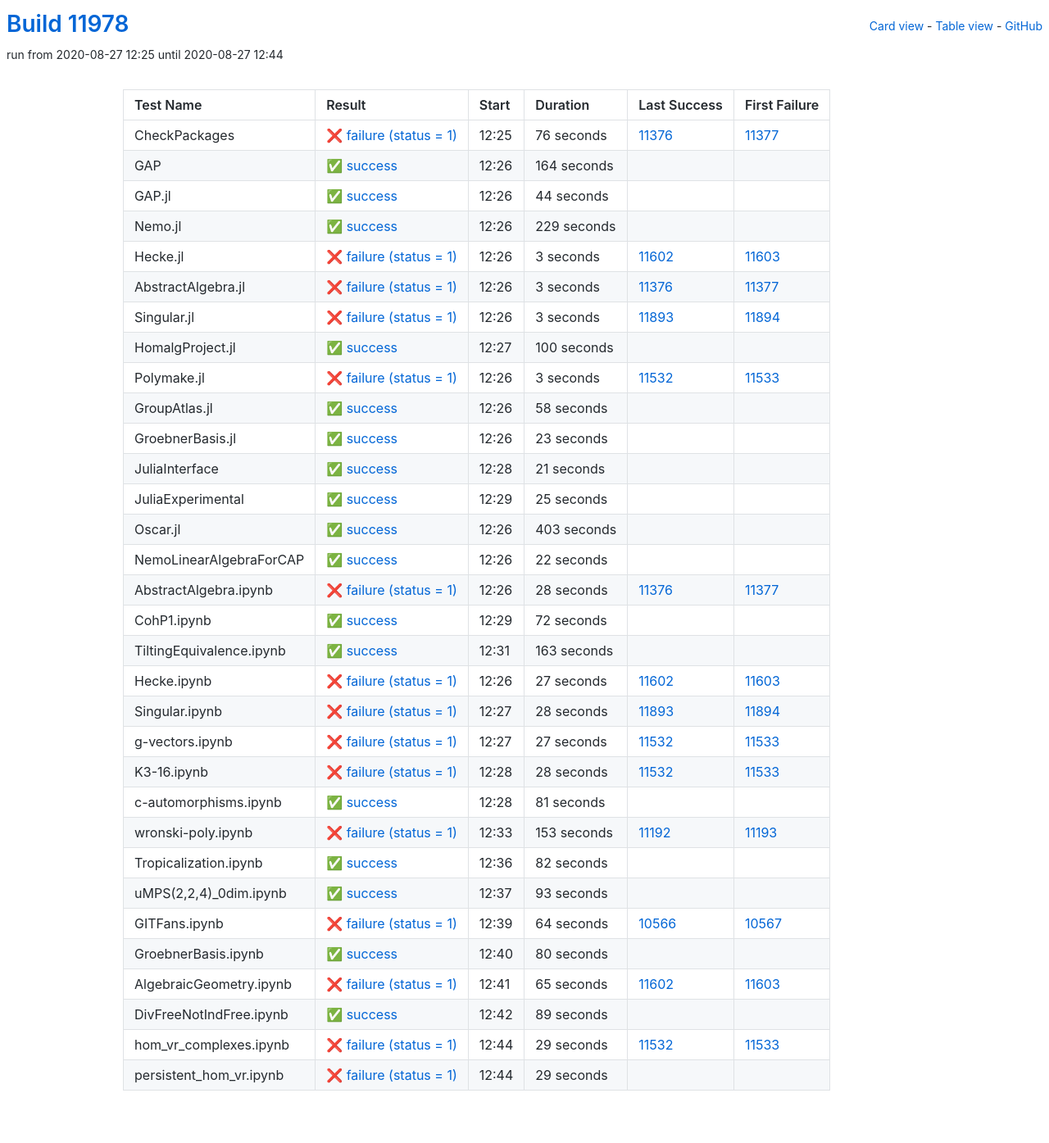
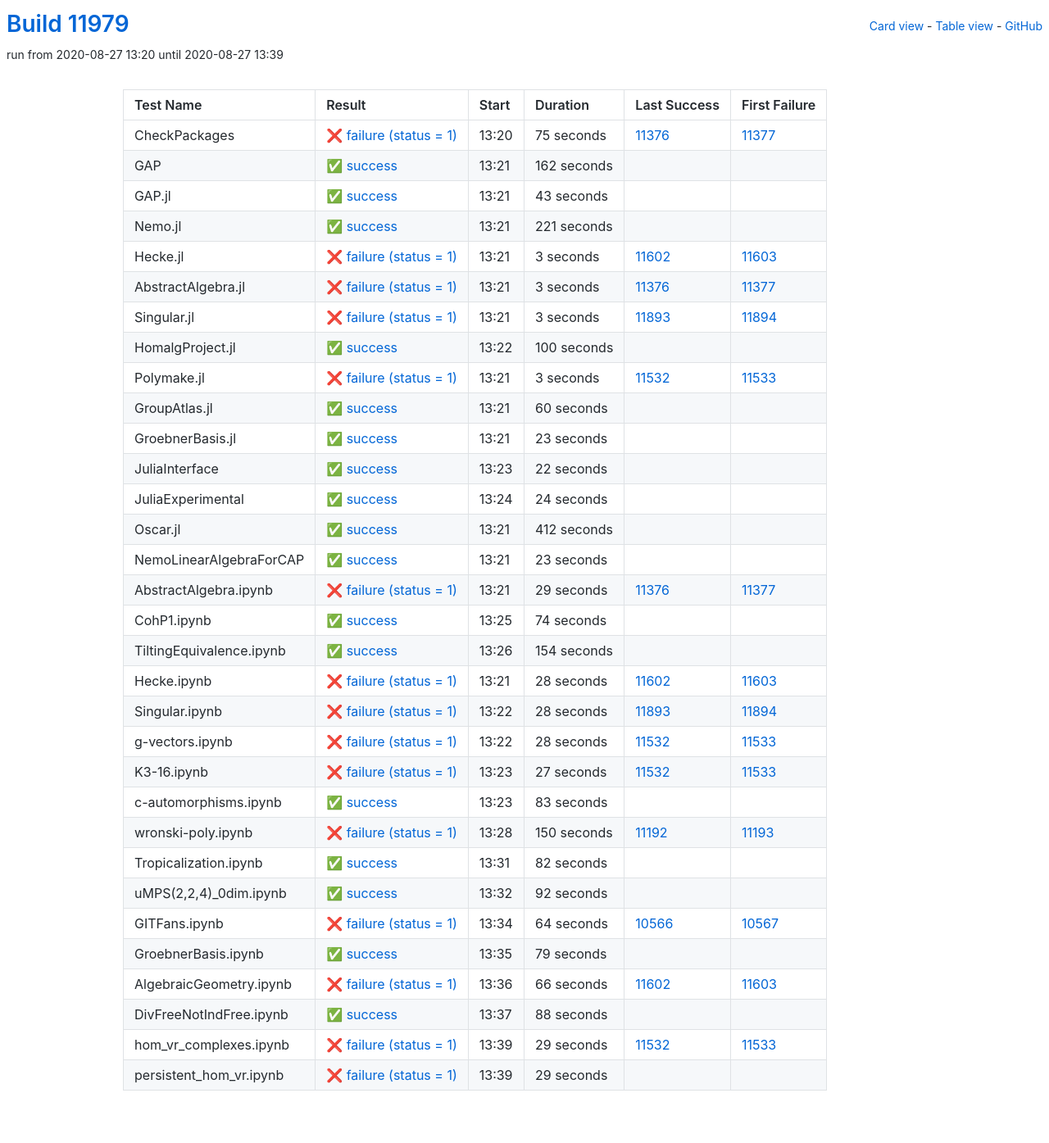
Before and after one commit to oscar-system/oscar-ci-status, a Jekyll site: the page built from table.html, in a window 1280 px wide. Shown: the whole page at 82% size. Built offline with Jekyll 4.4.1, drawn with Linux system fonts in a browser that asks for light colours.

Commit message:
Build #11979

```diff
--- a/_data/ci.yml
+++ b/_data/ci.yml
@@ -1,6 +1,6 @@
 ---
-build: 11978
-build_url: https://oscarci.mathematik.uni-kl.de/job/oscar/11978/
+build: 11979
+build_url: https://oscarci.mathematik.uni-kl.de/job/oscar/11979/
 job: oscar
 organization: oscar-system
 repo: oscar-ci-status
@@ -8,56 +8,56 @@
 tests:
 - name: CheckPackages
   id: checkpackages
-  log: https://oscarci.mathematik.uni-kl.de/job/oscar/11978/artifact/logs/build-11978/CheckPackages.log
-  start: 2020-08-27 12:25
+  log: https://oscarci.mathematik.uni-kl.de/job/oscar/11979/artifact/logs/build-11979/CheckPackages.log
+  start: 2020-08-27 13:20
   success: false
   exitcode: 1
   status: failure
-  duration: 76
+  duration: 75
   last_success: 11376
   last_success_url: https://oscarci.mathematik.uni-kl.de/job/oscar/11376/
   first_failure: 11377
   first_failure_url: https://oscarci.mathematik.uni-kl.de/job/oscar/11377/
 - name: GAP
   id: gap
-  log: https://oscarci.mathematik.uni-kl.de/job/oscar/11978/artifact/logs/build-11978/GAP.log
-  start: 2020-08-27 12:26
+  log: https://oscarci.mathematik.uni-kl.de/job/oscar/11979/artifact/logs/build-11979/GAP.log
+  start: 2020-08-27 13:21
   success: true
   exitcode: 0
   status: success
-  duration: 164
+  duration: 162
   last_success: false
   last_success_url:
   first_failure: false
   first_failure_url:
 - name: GAP.jl
   id: gap-jl
-  log: https://oscarci.mathematik.uni-kl.de/job/oscar/11978/artifact/logs/build-11978/GAP.jl.log
-  start: 2020-08-27 12:26
+  log: https://oscarci.mathematik.uni-kl.de/job/oscar/11979/artifact/logs/build-11979/GAP.jl.log
+  start: 2020-08-27 13:21
   success: true
   exitcode: 0
   status: success
-  duration: 44
+  duration: 43
   last_success: false
   last_success_url:
   first_failure: false
   first_failure_url:
 - name: Nemo.jl
   id: nemo-jl
-  log: https://oscarci.mathematik.uni-kl.de/job/oscar/11978/artifact/logs/build-11978/Nemo.jl.log
-  start: 2020-08-27 12:26
+  log: https://oscarci.mathematik.uni-kl.de/job/oscar/11979/artifact/logs/build-11979/Nemo.jl.log
+  start: 2020-08-27 13:21
   success: true
   exitcode: 0
   status: success
-  duration: 229
+  duration: 221
   last_success: false
   last_success_url:
   first_failure: false
   first_failure_url:
 - name: Hecke.jl
   id: hecke-jl
-  log: https://oscarci.mathematik.uni-kl.de/job/oscar/11978/artifact/logs/build-11978/Hecke.jl.log
-  start: 2020-08-27 12:26
+  log: https://oscarci.mathematik.uni-kl.de/job/oscar/11979/artifact/logs/build-11979/Hecke.jl.log
+  start: 2020-08-27 13:21
   success: false
   exitcode: 1
   status: failure
@@ -68,8 +68,8 @@
   first_failure_url: https://oscarci.mathematik.uni-kl.de/job/oscar/11603/
 - name: AbstractAlgebra.jl
   id: abstractalgebra-jl
-  log: https://oscarci.mathematik.uni-kl.de/job/oscar/11978/artifact/logs/build-11978/AbstractAlgebra.jl.log
-  start: 2020-08-27 12:26
+  log: https://oscarci.mathematik.uni-kl.de/job/oscar/11979/artifact/logs/build-11979/AbstractAlgebra.jl.log
+  start: 2020-08-27 13:21
   success: false
   exitcode: 1
   status: failure
@@ -80,8 +80,8 @@
   first_failure_url: https://oscarci.mathematik.uni-kl.de/job/oscar/11377/
 - name: Singular.jl
   id: singular-jl
-  log: https://oscarci.mathematik.uni-kl.de/job/oscar/11978/artifact/logs/build-11978/Singular.jl.log
-  start: 2020-08-27 12:26
+  log: https://oscarci.mathematik.uni-kl.de/job/oscar/11979/artifact/logs/build-11979/Singular.jl.log
+  start: 2020-08-27 13:21
   success: false
   exitcode: 1
   status: failure
@@ -92,8 +92,8 @@
   first_failure_url: https://oscarci.mathematik.uni-kl.de/job/oscar/11894/
 - name: HomalgProject.jl
   id: homalgproject-jl
-  log: https://oscarci.mathematik.uni-kl.de/job/oscar/11978/artifact/logs/build-11978/HomalgProject.jl.log
-  start: 2020-08-27 12:27
+  log: https://oscarci.mathematik.uni-kl.de/job/oscar/11979/artifact/logs/build-11979/HomalgProject.jl.log
+  start: 2020-08-27 13:22
   success: true
   exitcode: 0
   status: success
@@ -104,8 +104,8 @@
   first_failure_url:
 - name: Polymake.jl
   id: polymake-jl
-  log: https://oscarci.mathematik.uni-kl.de/job/oscar/11978/artifact/logs/build-11978/Polymake.jl.log
-  start: 2020-08-27 12:26
+  log: https://oscarci.mathematik.uni-kl.de/job/oscar/11979/artifact/logs/build-11979/Polymake.jl.log
+  start: 2020-08-27 13:21
   success: false
   exitcode: 1
   status: failure
@@ -116,20 +116,20 @@
   first_failure_url: https://oscarci.mathematik.uni-kl.de/job/oscar/11533/
 - name: GroupAtlas.jl
   id: groupatlas-jl
-  log: https://oscarci.mathematik.uni-kl.de/job/oscar/11978/artifact/logs/build-11978/GroupAtlas.jl.log
-  start: 2020-08-27 12:26
+  log: https://oscarci.mathematik.uni-kl.de/job/oscar/11979/artifact/logs/build-11979/GroupAtlas.jl.log
+  start: 2020-08-27 13:21
   success: true
   exitcode: 0
   status: success
-  duration: 58
+  duration: 60
   last_success: false
   last_success_url:
   first_failure: false
   first_failure_url:
 - name: GroebnerBasis.jl
   id: groebnerbasis-jl
-  log: https://oscarci.mathematik.uni-kl.de/job/oscar/11978/artifact/logs/build-11978/GroebnerBasis.jl.log
-  start: 2020-08-27 12:26
+  log: https://oscarci.mathematik.uni-kl.de/job/oscar/11979/artifact/logs/build-11979/GroebnerBasis.jl.log
+  start: 2020-08-27 13:21
   success: true
   exitcode: 0
   status: success
@@ -140,44 +140,8 @@
   first_failure_url:
 - name: JuliaInterface
   id: juliainterface
-  log: https://oscarci.mathematik.uni-kl.de/job/oscar/11978/artifact/logs/build-11978/JuliaInterface.log
-  start: 2020-08-27 12:28
-  success: true
-  exitcode: 0
-  status: success
-  duration: 21
-  last_success: false
-  last_success_url:
-  first_failure: false
-  first_failure_url:
-- name: JuliaExperimental
-  id: juliaexperimental
-  log: https://oscarci.mathematik.uni-kl.de/job/oscar/11978/artifact/logs/build-11978/JuliaExperimental.log
-  start: 2020-08-27 12:29
-  success: true
-  exitcode: 0
-  status: success
-  duration: 25
-  last_success: false
-  last_success_url:
-  first_failure: false
-  first_failure_url:
-- name: Oscar.jl
-  id: oscar-jl
-  log: https://oscarci.mathematik.uni-kl.de/job/oscar/11978/artifact/logs/build-11978/Oscar.jl.log
-  start: 2020-08-27 12:26
-  success: true
-  exitcode: 0
-  status: success
-  duration: 403
-  last_success: false
-  last_success_url:
-  first_failure: false
-  first_failure_url:
-- name: NemoLinearAlgebraForCAP
-  id: nemolinearalgebraforcap
-  log: https://oscarci.mathematik.uni-kl.de/job/oscar/11978/artifact/logs/build-11978/NemoLinearAlgebraForCAP.log
-  start: 2020-08-27 12:26
+  log: https://oscarci.mathematik.uni-kl.de/job/oscar/11979/artifact/logs/build-11979/JuliaInterface.log
+  start: 2020-08-27 13:23
   success: true
   exitcode: 0
   status: success
@@ -186,58 +150,94 @@
   last_success_url:
   first_failure: false
   first_failure_url:
+- name: JuliaExperimental
+  id: juliaexperimental
+  log: https://oscarci.mathematik.uni-kl.de/job/oscar/11979/artifact/logs/build-11979/JuliaExperimental.log
+  start: 2020-08-27 13:24
+  success: true
+  exitcode: 0
+  status: success
+  duration: 24
+  last_success: false
+  last_success_url:
+  first_failure: false
+  first_failure_url:
+- name: Oscar.jl
+  id: oscar-jl
+  log: https://oscarci.mathematik.uni-kl.de/job/oscar/11979/artifact/logs/build-11979/Oscar.jl.log
+  start: 2020-08-27 13:21
+  success: true
+  exitcode: 0
+  status: success
+  duration: 412
+  last_success: false
+  last_success_url:
+  first_failure: false
+  first_failure_url:
+- name: NemoLinearAlgebraForCAP
+  id: nemolinearalgebraforcap
+  log: https://oscarci.mathematik.uni-kl.de/job/oscar/11979/artifact/logs/build-11979/NemoLinearAlgebraForCAP.log
+  start: 2020-08-27 13:21
+  success: true
+  exitcode: 0
+  status: success
+  duration: 23
+  last_success: false
+  last_success_url:
+  first_failure: false
+  first_failure_url:
 - name: AbstractAlgebra.ipynb
   id: abstractalgebra-ipynb
-  log: https://oscarci.mathematik.uni-kl.de/job/oscar/11978/artifact/logs/build-11978/AbstractAlgebra.ipynb.log
-  start: 2020-08-27 12:26
+  log: https://oscarci.mathematik.uni-kl.de/job/oscar/11979/artifact/logs/build-11979/AbstractAlgebra.ipynb.log
+  start: 2020-08-27 13:21
   success: false
   exitcode: 1
   status: failure
-  duration: 28
+  duration: 29
   last_success: 11376
   last_success_url: https://oscarci.mathematik.uni-kl.de/job/oscar/11376/
   first_failure: 11377
   first_failure_url: https://oscarci.mathematik.uni-kl.de/job/oscar/11377/
 - name: CohP1.ipynb
   id: cohp1-ipynb
-  log: https://oscarci.mathematik.uni-kl.de/job/oscar/11978/artifact/logs/build-11978/CohP1.ipynb.log
-  start: 2020-08-27 12:29
+  log: https://oscarci.mathematik.uni-kl.de/job/oscar/11979/artifact/logs/build-11979/CohP1.ipynb.log
+  start: 2020-08-27 13:25
   success: true
   exitcode: 0
   status: success
-  duration: 72
+  duration: 74
   last_success: false
   last_success_url:
   first_failure: false
   first_failure_url:
 - name: TiltingEquivalence.ipynb
   id: tiltingequivalence-ipynb
-  log: https://oscarci.mathematik.uni-kl.de/job/oscar/11978/artifact/logs/build-11978/TiltingEquivalence.ipynb.log
-  start: 2020-08-27 12:31
+  log: https://oscarci.mathematik.uni-kl.de/job/oscar/11979/artifact/logs/build-11979/TiltingEquivalence.ipynb.log
+  start: 2020-08-27 13:26
   success: true
   exitcode: 0
   status: success
-  duration: 163
+  duration: 154
   last_success: false
   last_success_url:
   first_failure: false
   first_failure_url:
 - name: Hecke.ipynb
   id: hecke-ipynb
-  log: https://oscarci.mathematik.uni-kl.de/job/oscar/11978/artifact/logs/build-11978/Hecke.ipynb.log
-  start: 2020-08-27 12:26
+  log: https://oscarci.mathematik.uni-kl.de/job/oscar/11979/artifact/logs/build-11979/Hecke.ipynb.log
+  start: 2020-08-27 13:21
   success: false
   exitcode: 1
   status: failure
-  duration: 27
+  duration: 28
   last_success: 11602
   last_success_url: https://oscarci.mathematik.uni-kl.de/job/oscar/11602/
   first_failure: 11603
   first_failure_url: https://oscarci.mathematik.uni-kl.de/job/oscar/11603/
 - name: Singular.ipynb
   id: singular-ipynb
-  log: https://oscarci.mathematik.uni-kl.de/job/oscar/11978/artifact/logs/build-11978/Singular.ipynb.log
-  start: 2020-08-27 12:27
+  log: https://oscarci.mathematik.uni-kl.de/job/oscar/11979/artifact/logs/build-11979/Singular.ipynb.log
+  start: 2020-08-27 13:22
   success: false
   exitcode: 1
   status: failure
@@ -248,8 +248,20 @@
   first_failure_url: https://oscarci.mathematik.uni-kl.de/job/oscar/11894/
 - name: g-vectors.ipynb
   id: g-vectors-ipynb
-  log: https://oscarci.mathematik.uni-kl.de/job/oscar/11978/artifact/logs/build-11978/g-vectors.ipynb.log
-  start: 2020-08-27 12:27
+  log: https://oscarci.mathematik.uni-kl.de/job/oscar/11979/artifact/logs/build-11979/g-vectors.ipynb.log
+  start: 2020-08-27 13:22
+  success: false
+  exitcode: 1
+  status: failure
+  duration: 28
+  last_success: 11532
+  last_success_url: https://oscarci.mathematik.uni-kl.de/job/oscar/11532/
+  first_failure: 11533
+  first_failure_url: https://oscarci.mathematik.uni-kl.de/job/oscar/11533/
+- name: K3-16.ipynb
+  id: k3-16-ipynb
+  log: https://oscarci.mathematik.uni-kl.de/job/oscar/11979/artifact/logs/build-11979/K3-16.ipynb.log
+  start: 2020-08-27 13:23
   success: false
   exitcode: 1
   status: failure
@@ -258,46 +270,34 @@
   last_success_url: https://oscarci.mathematik.uni-kl.de/job/oscar/11532/
   first_failure: 11533
   first_failure_url: https://oscarci.mathematik.uni-kl.de/job/oscar/11533/
-- name: K3-16.ipynb
-  id: k3-16-ipynb
-  log: https://oscarci.mathematik.uni-kl.de/job/oscar/11978/artifact/logs/build-11978/K3-16.ipynb.log
-  start: 2020-08-27 12:28
-  success: false
-  exitcode: 1
-  status: failure
-  duration: 28
-  last_success: 11532
-  last_success_url: https://oscarci.mathematik.uni-kl.de/job/oscar/11532/
-  first_failure: 11533
-  first_failure_url: https://oscarci.mathematik.uni-kl.de/job/oscar/11533/
 - name: c-automorphisms.ipynb
   id: c-automorphisms-ipynb
-  log: https://oscarci.mathematik.uni-kl.de/job/oscar/11978/artifact/logs/build-11978/c-automorphisms.ipynb.log
-  start: 2020-08-27 12:28
+  log: https://oscarci.mathematik.uni-kl.de/job/oscar/11979/artifact/logs/build-11979/c-automorphisms.ipynb.log
+  start: 2020-08-27 13:23
   success: true
   exitcode: 0
   status: success
-  duration: 81
+  duration: 83
   last_success: false
   last_success_url:
   first_failure: false
   first_failure_url:
 - name: wronski-poly.ipynb
   id: wronski-poly-ipynb
-  log: https://oscarci.mathematik.uni-kl.de/job/oscar/11978/artifact/logs/build-11978/wronski-poly.ipynb.log
-  start: 2020-08-27 12:33
+  log: https://oscarci.mathematik.uni-kl.de/job/oscar/11979/artifact/logs/build-11979/wronski-poly.ipynb.log
+  start: 2020-08-27 13:28
   success: false
   exitcode: 1
   status: failure
-  duration: 153
+  duration: 150
   last_success: 11192
   last_success_url: https://oscarci.mathematik.uni-kl.de/job/oscar/11192/
   first_failure: 11193
   first_failure_url: https://oscarci.mathematik.uni-kl.de/job/oscar/11193/
 - name: Tropicalization.ipynb
   id: tropicalization-ipynb
-  log: https://oscarci.mathematik.uni-kl.de/job/oscar/11978/artifact/logs/build-11978/Tropicalization.ipynb.log
-  start: 2020-08-27 12:36
+  log: https://oscarci.mathematik.uni-kl.de/job/oscar/11979/artifact/logs/build-11979/Tropicalization.ipynb.log
+  start: 2020-08-27 13:31
   success: true
   exitcode: 0
   status: success
@@ -308,20 +308,20 @@
   first_failure_url:
 - name: uMPS(2,2,4)_0dim.ipynb
   id: umps-2-2-4-0dim-ipynb
-  log: https://oscarci.mathematik.uni-kl.de/job/oscar/11978/artifact/logs/build-11978/uMPS-2-2-4-_0dim.ipynb.log
-  start: 2020-08-27 12:37
+  log: https://oscarci.mathematik.uni-kl.de/job/oscar/11979/artifact/logs/build-11979/uMPS-2-2-4-_0dim.ipynb.log
+  start: 2020-08-27 13:32
   success: true
   exitcode: 0
   status: success
-  duration: 93
+  duration: 92
   last_success: false
   last_success_url:
   first_failure: false
   first_failure_url:
 - name: GITFans.ipynb
   id: gitfans-ipynb
-  log: https://oscarci.mathematik.uni-kl.de/job/oscar/11978/artifact/logs/build-11978/GITFans.ipynb.log
-  start: 2020-08-27 12:39
+  log: https://oscarci.mathematik.uni-kl.de/job/oscar/11979/artifact/logs/build-11979/GITFans.ipynb.log
+  start: 2020-08-27 13:34
   success: false
   exitcode: 1
   status: failure
@@ -332,44 +332,44 @@
   first_failure_url: https://oscarci.mathematik.uni-kl.de/job/oscar/10567/
 - name: GroebnerBasis.ipynb
   id: groebnerbasis-ipynb
-  log: https://oscarci.mathematik.uni-kl.de/job/oscar/11978/artifact/logs/build-11978/GroebnerBasis.ipynb.log
-  start: 2020-08-27 12:40
+  log: https://oscarci.mathematik.uni-kl.de/job/oscar/11979/artifact/logs/build-11979/GroebnerBasis.ipynb.log
+  start: 2020-08-27 13:35
   success: true
   exitcode: 0
   status: success
-  duration: 80
+  duration: 79
   last_success: false
   last_success_url:
   first_failure: false
   first_failure_url:
 - name: AlgebraicGeometry.ipynb
   id: algebraicgeometry-ipynb
-  log: https://oscarci.mathematik.uni-kl.de/job/oscar/11978/artifact/logs/build-11978/AlgebraicGeometry.ipynb.log
-  start: 2020-08-27 12:41
+  log: https://oscarci.mathematik.uni-kl.de/job/oscar/11979/artifact/logs/build-11979/AlgebraicGeometry.ipynb.log
+  start: 2020-08-27 13:36
   success: false
   exitcode: 1
   status: failure
-  duration: 65
+  duration: 66
   last_success: 11602
   last_success_url: https://oscarci.mathematik.uni-kl.de/job/oscar/11602/
   first_failure: 11603
   first_failure_url: https://oscarci.mathematik.uni-kl.de/job/oscar/11603/
 - name: DivFreeNotIndFree.ipynb
   id: divfreenotindfree-ipynb
-  log: https://oscarci.mathematik.uni-kl.de/job/oscar/11978/artifact/logs/build-11978/DivFreeNotIndFree.ipynb.log
-  start: 2020-08-27 12:42
+  log: https://oscarci.mathematik.uni-kl.de/job/oscar/11979/artifact/logs/build-11979/DivFreeNotIndFree.ipynb.log
+  start: 2020-08-27 13:37
   success: true
   exitcode: 0
   status: success
-  duration: 89
+  duration: 88
   last_success: false
   last_success_url:
   first_failure: false
   first_failure_url:
 - name: hom_vr_complexes.ipynb
   id: hom-vr-complexes-ipynb
-  log: https://oscarci.mathematik.uni-kl.de/job/oscar/11978/artifact/logs/build-11978/hom_vr_complexes.ipynb.log
-  start: 2020-08-27 12:44
+  log: https://oscarci.mathematik.uni-kl.de/job/oscar/11979/artifact/logs/build-11979/hom_vr_complexes.ipynb.log
+  start: 2020-08-27 13:39
   success: false
   exitcode: 1
   status: failure
@@ -380,8 +380,8 @@
   first_failure_url: https://oscarci.mathematik.uni-kl.de/job/oscar/11533/
 - name: persistent_hom_vr.ipynb
   id: persistent-hom-vr-ipynb
-  log: https://oscarci.mathematik.uni-kl.de/job/oscar/11978/artifact/logs/build-11978/persistent_hom_vr.ipynb.log
-  start: 2020-08-27 12:44
+  log: https://oscarci.mathematik.uni-kl.de/job/oscar/11979/artifact/logs/build-11979/persistent_hom_vr.ipynb.log
+  start: 2020-08-27 13:39
   success: false
   exitcode: 1
   status: failure
```
Also changed, not shown: README.md.
